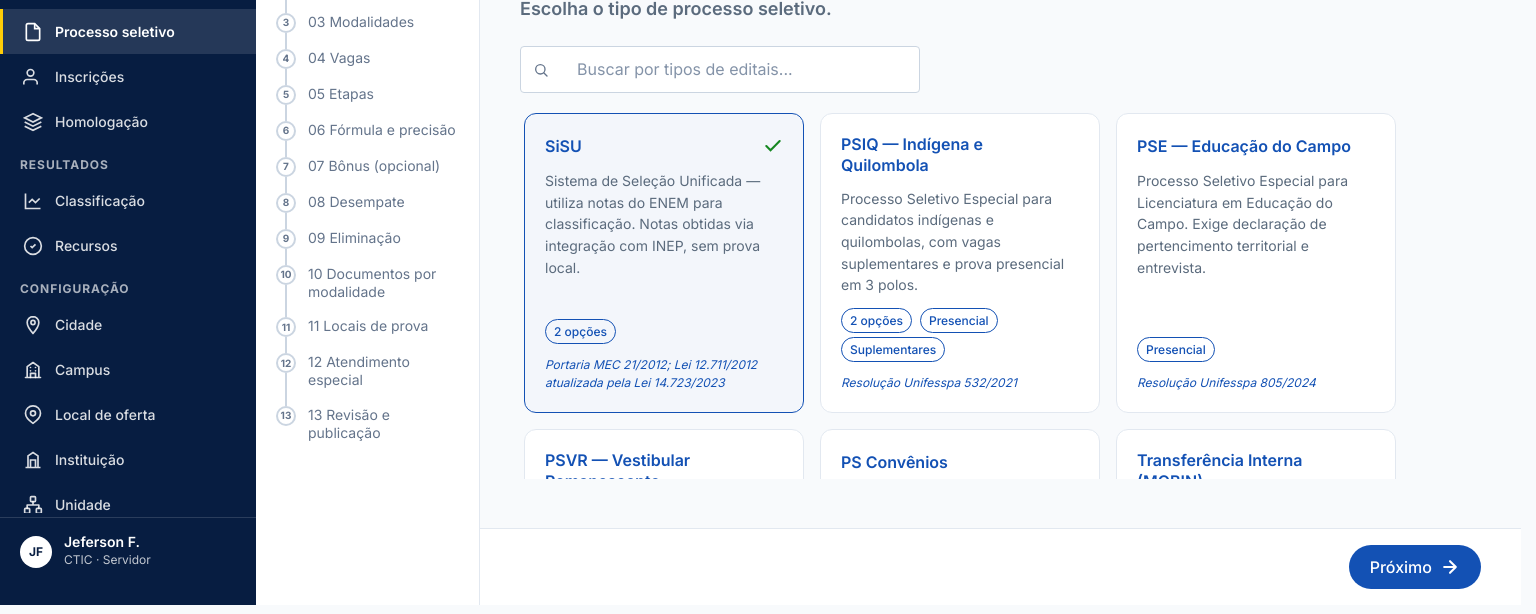
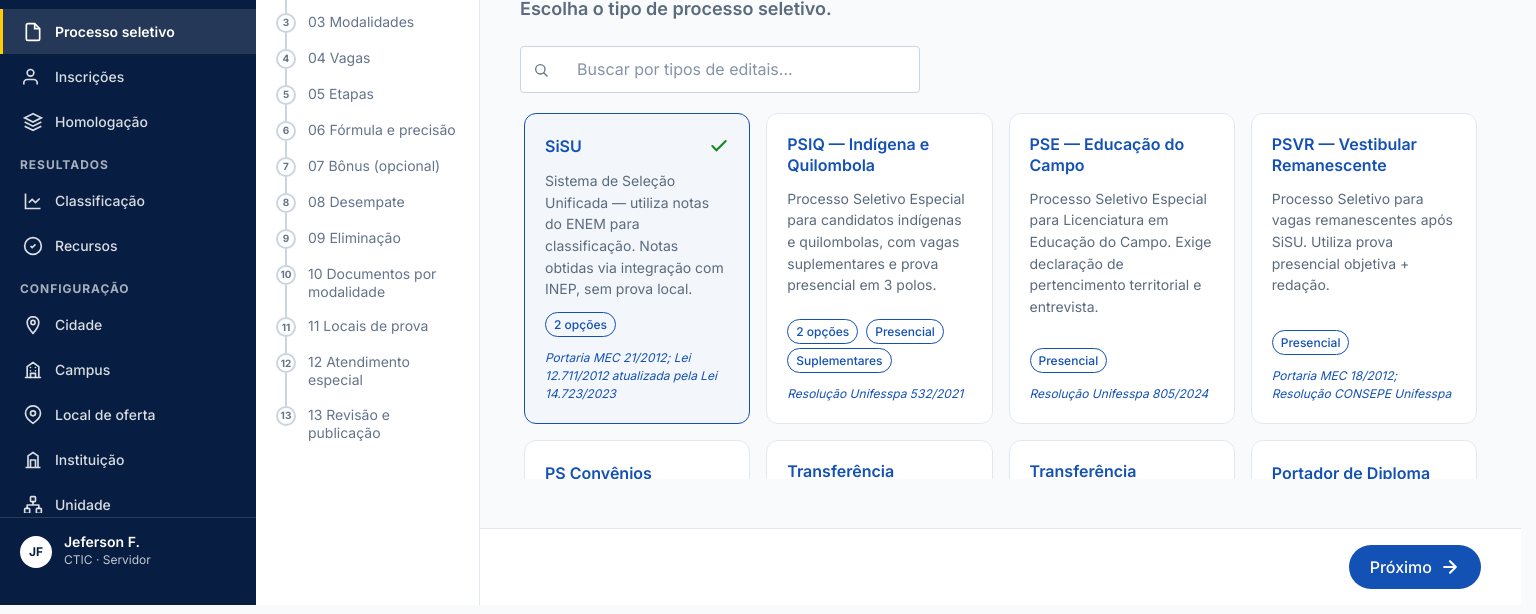
Before and after one commit to unifesspa-edu-br/uniplus-ds, a website: page ui_kits/admin/processo-seletivo.html in a window 1536 px wide. Shown: the part 207-821 px from the top of the page. Drawn offline with Linux system fonts and the light colour scheme.

Commit message:
fix(admin): corrige largura do wizard e corrige visualizacao de grid do tipo de edital

```diff
--- a/ui_kits/admin/kit.css
+++ b/ui_kits/admin/kit.css
@@ -699,7 +699,6 @@
 .wiz-content {
   flex: 1;
   padding: var(--space-8);
-  max-width: 960px;
 }
 
 @media (max-width: 767px) {
@@ -767,7 +766,7 @@
 /* Type cards */
 .type-grid {
   display: grid;
-  grid-template-columns: repeat(3, 1fr);
+  grid-template-columns: repeat(4, 1fr);
   gap: var(--space-4);
   border: 0;
   margin: 0;
@@ -784,9 +783,15 @@
   }
 }
 
-@media (min-width: 768px) and (max-width: 1100px) {
+@media (min-width: 768px) and (max-width: 1440px) {
   .type-grid {
-    grid-template-columns: repeat(2, 1fr);
+    grid-template-columns: repeat(3, 1fr);
+  }
+}
+
+@media (min-width: 1441px) {
+  .type-grid {
+    grid-template-columns: repeat(4, 1fr);
   }
 }
 
```
